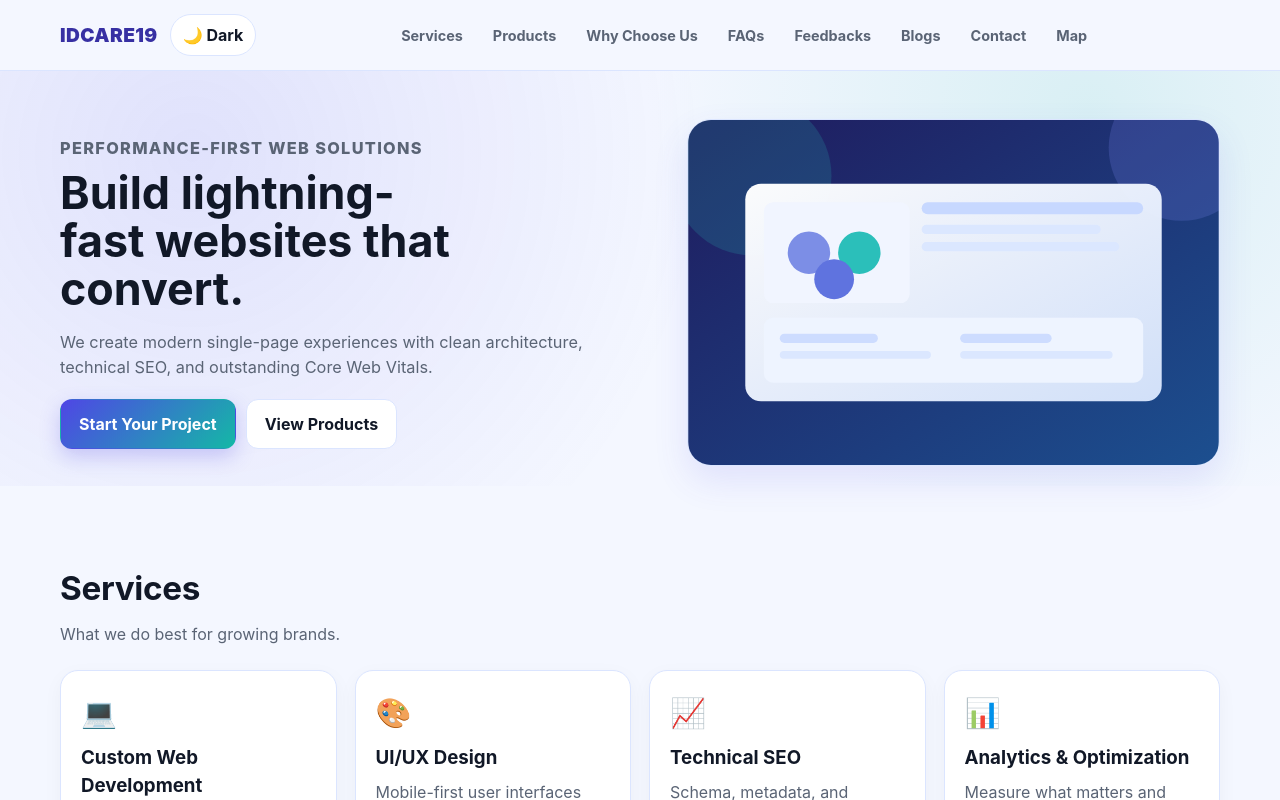
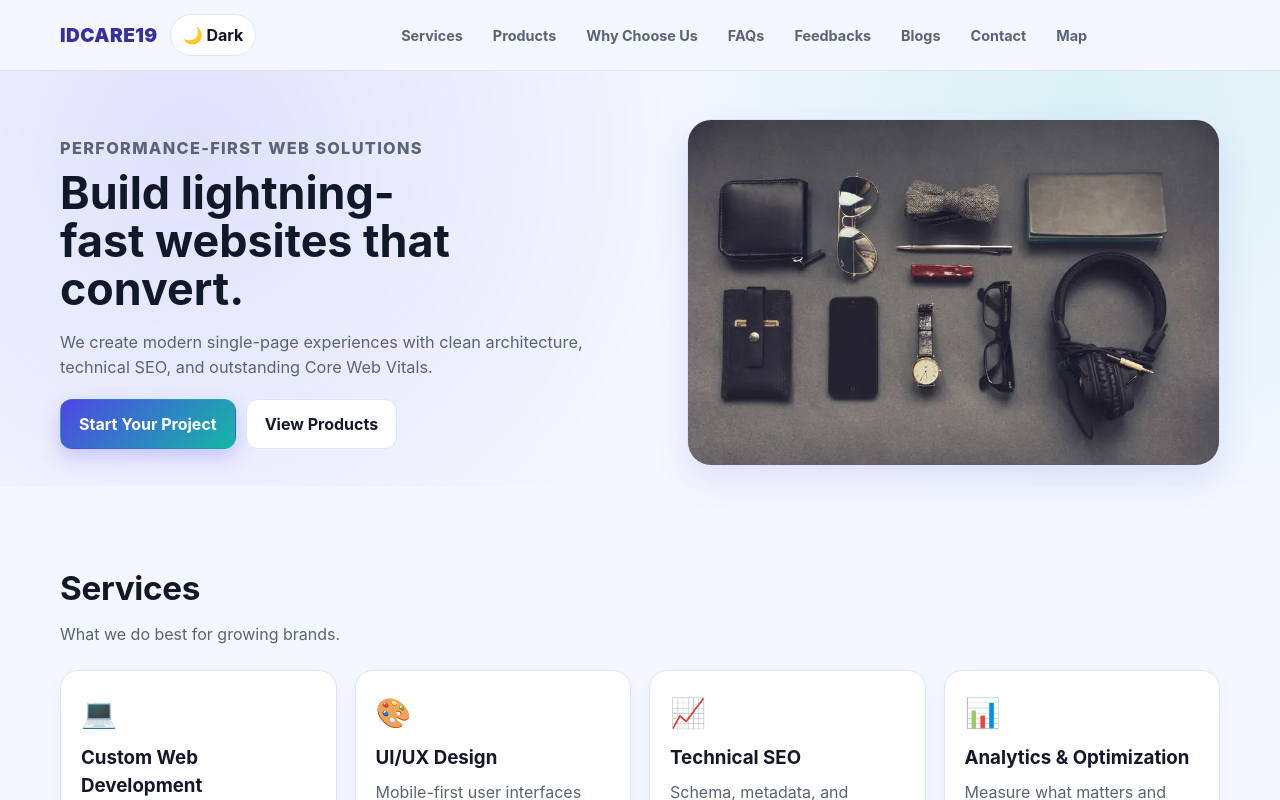
Before and after one commit to idcare19/Technical-Assessment, a React (Vite) app: page / in a window 1280 px wide. Shown: the top 800 px of the page. Built offline with nearby package versions, Linux system fonts and the light colour scheme; no server answers.

Commit message:
Update LCP from 3.0 to 2.5

```diff
--- a/index.html
+++ b/index.html
@@ -17,9 +17,9 @@
     />
     <meta property="og:type" content="website" />
     <meta property="og:url" content="https://internship-website-demo.vercel.app/" />
-    <meta property="og:image" content="/hero-illustration.svg" />
+    <meta property="og:image" content="https://picsum.photos/id/26/800/520.webp" />
     <meta name="twitter:card" content="summary_large_image" />
-    <link rel="preload" as="image" href="/hero-illustration.svg" />
+    <link rel="preconnect" href="https://picsum.photos" crossorigin />
     <title>IDCARE19 | High-Performance Multipurpose SPA</title>
   </head>
   <body>
--- a/src/components/Hero.jsx
+++ b/src/components/Hero.jsx
@@ -16,14 +16,13 @@ function Hero() {
 				</div>
 
 				<img
-					src="/hero-illustration.svg"
+					src="public/hero.webp"
 					alt="Team collaborating on website design"
 					width="800"
 					height="520"
 					className="hero-image"
-					loading="eager"
 					fetchPriority="high"
-					decoding="sync"
+					decoding="async"
 				/>
 			</div>
 		</section>
```
Also changed, not shown: public/hero-illustration.svg (deleted), public/hero.webp (added).
